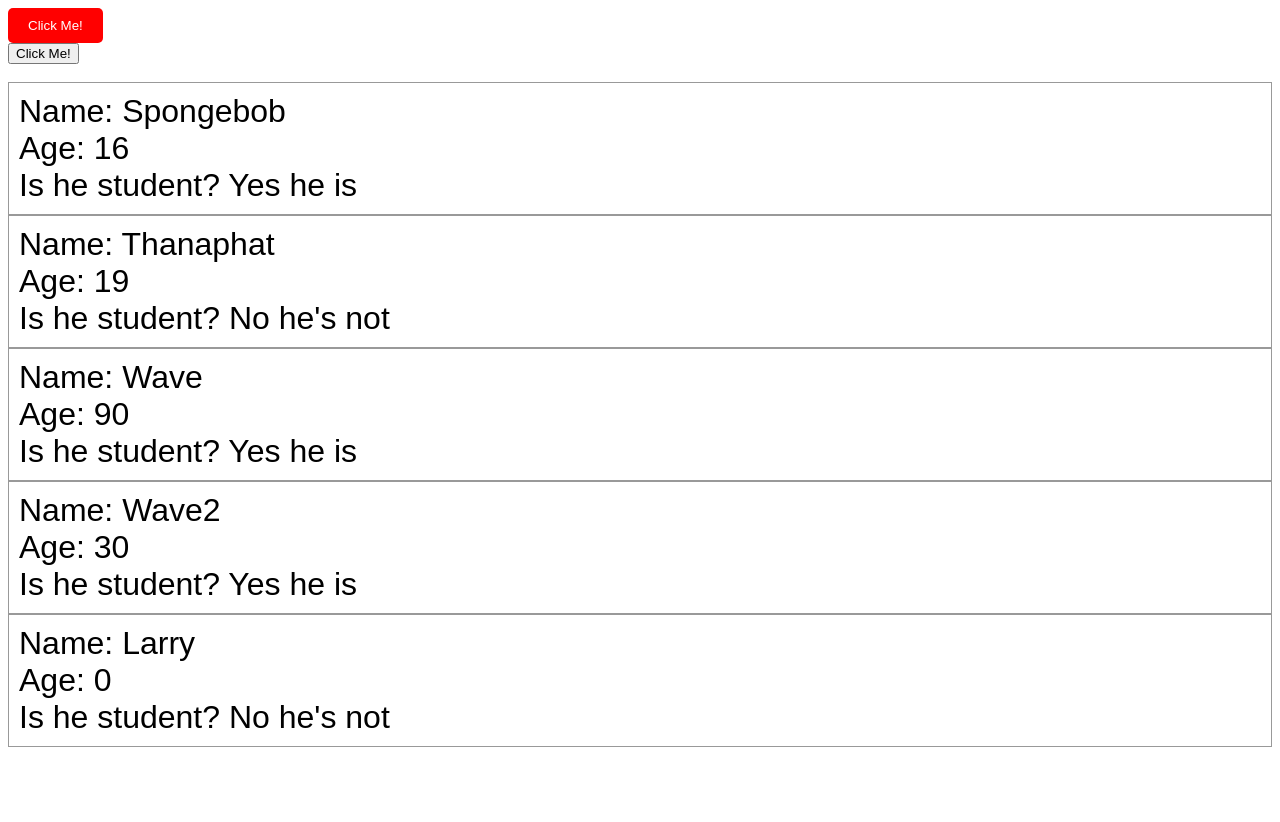
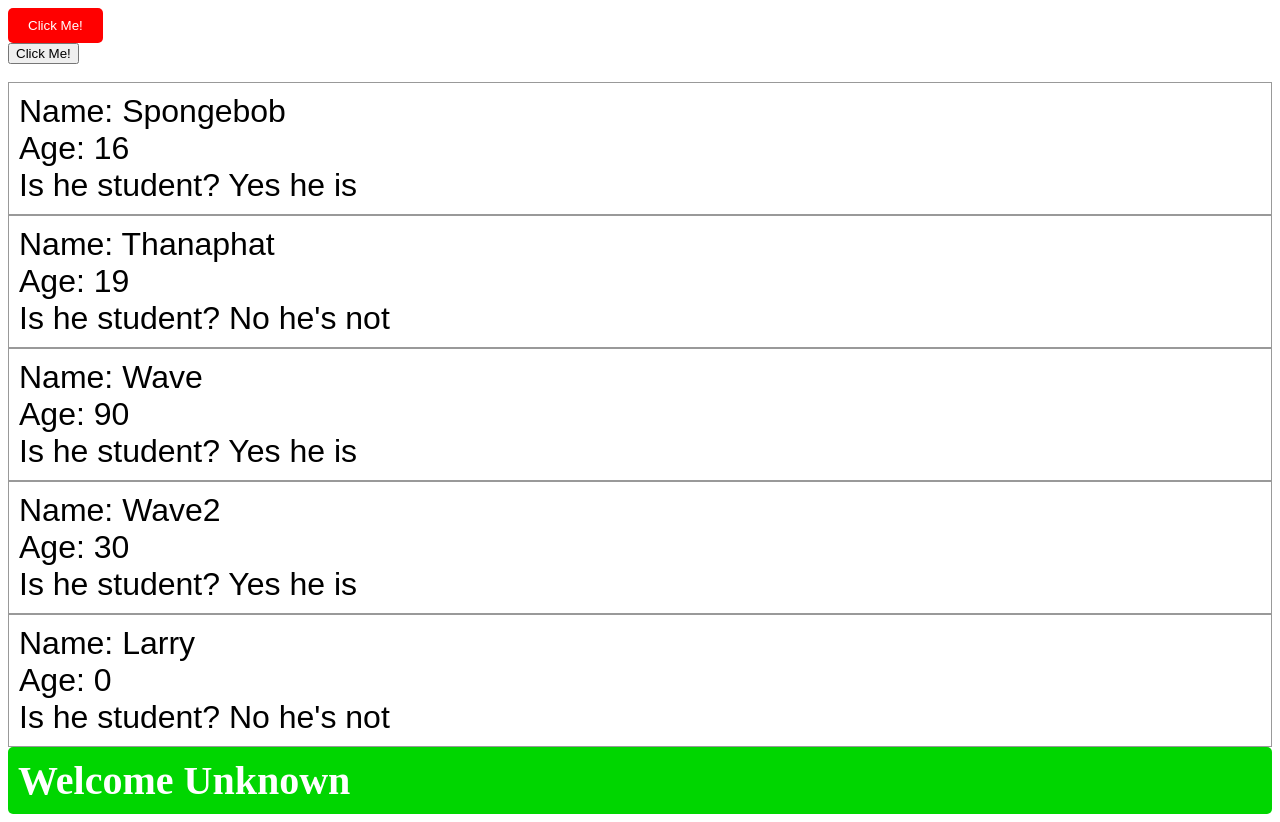
Before and after one commit to playerwave/Reactjs-brocode-fullcourse, a React (Vite) app: page / in a window 1280 px wide. Before the commit the page ends 800 px from the top, so only its background shows below. Built offline with nearby package versions, Linux system fonts and the light colour scheme.

Commit message:
Condition rendering

```diff
--- a/src/App.jsx
+++ b/src/App.jsx
@@ -3,10 +3,9 @@ import reactLogo from "./assets/react.svg";
 import viteLogo from "/vite.svg";
 import Button from "./Button/Button";
 import Student from "./student";
+import UserGreeting from "./UserGreeting";
 
 function App() {
-  const [count, setCount] = useState(0);
-
   return (
     <>
       <Button />
@@ -16,6 +15,7 @@ function App() {
       <Student name="Wave" age={90} isStudent={true}></Student>
       <Student name="Wave2" age="30" isStudent="false"></Student>
       <Student name="Larry"></Student>
+      <UserGreeting isLoggedIn={true} />
     </>
   );
 }
--- /dev/null
+++ b/src/UserGreeting.jsx
@@ -0,0 +1,22 @@
+import React from "react";
+import propType from "prop-types";
+
+function UserGreeting(props) {
+  const welcomeMessage = (
+    <h2 className="welcome-message">Welcome {props.username} </h2>
+  );
+  const loginPropmt = <h2 className="login-prompt">You are not Login!!!</h2>;
+
+  return props.isLoggedIn ? welcomeMessage : loginPropmt;
+}
+
+UserGreeting.propType = {
+  username: propType.string,
+  isLoggedIn: propType.boolean,
+};
+
+UserGreeting.defaultProps = {
+  username: "Unknown",
+};
+
+export default UserGreeting;
--- a/src/index.css
+++ b/src/index.css
@@ -8,3 +8,21 @@
 .student p {
   margin: 0;
 }
+
+.welcome-message {
+  font-size: 2.5em;
+  background-color: hsl(120, 100%, 42%);
+  color: white;
+  padding: 10px;
+  border-radius: 5px;
+  margin: 0;
+}
+
+.login-prompt {
+  font-size: 2.5em;
+  background-color: hsl(0, 100%, 42%);
+  color: white;
+  padding: 10px;
+  border-radius: 5px;
+  margin: 0;
+}
```
